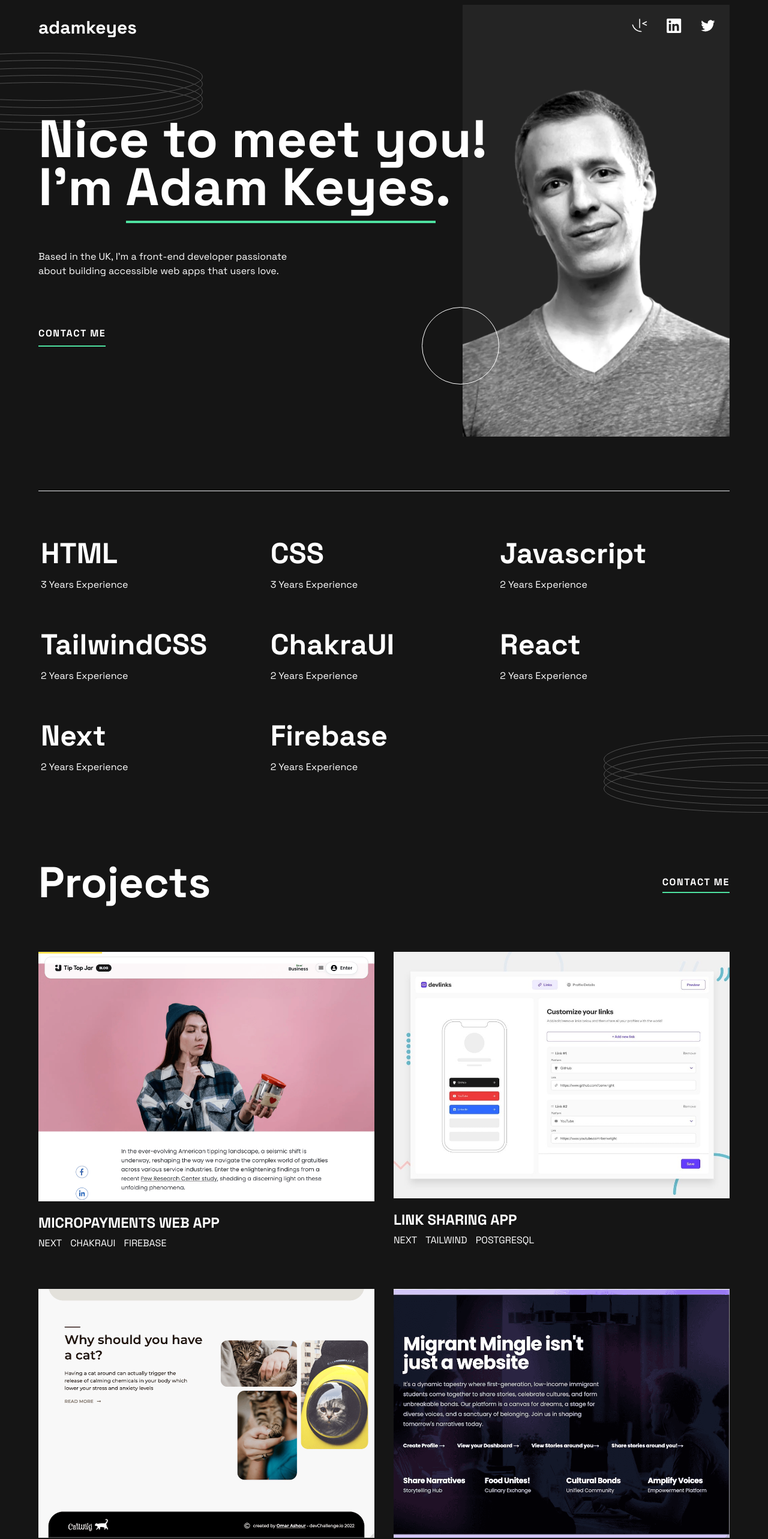
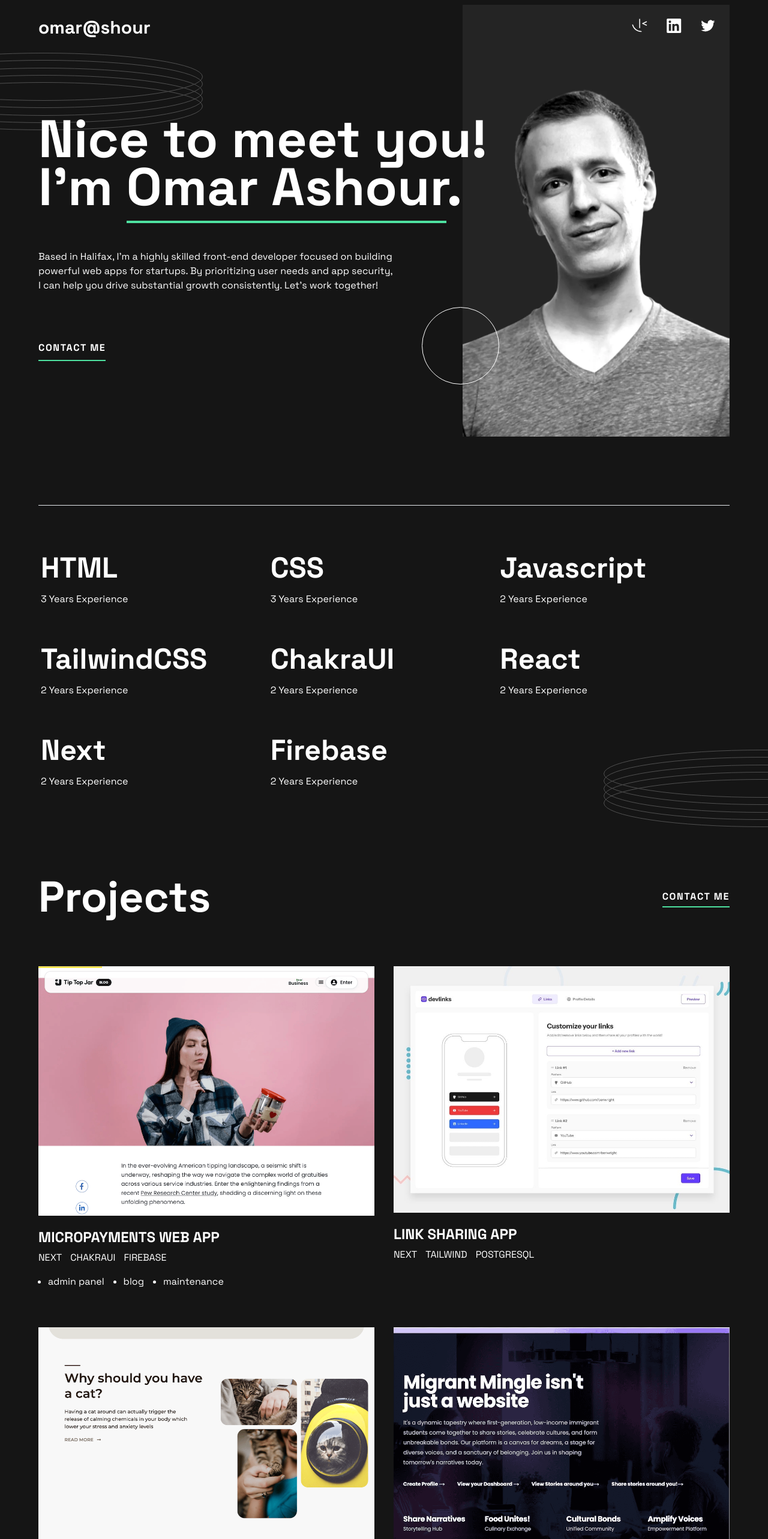
Before and after one commit to o-ashour/omar-ashour-website, a Next.js app: page / in a window 1280 px wide. Shown: the top 2566 px of the page at 60% size. Built offline with nearby package versions, Linux system fonts and the light colour scheme.

Commit message:
Fix Styling & Add Content

```diff
--- a/app/config/index.tsx
+++ b/app/config/index.tsx
@@ -50,6 +50,7 @@ type Projects = {
     repo?: string,
     productionSite?: string,
   },
+  contributions?: string[],
 }[]
 
 type NavItems = {
@@ -84,7 +85,8 @@ export const Projects: Projects = [
     },
     urls: {
       productionSite: 'https://www.tiptopjar.com',
-    }
+    },
+    contributions: ['admin panel', 'blog', 'maintenance']
   },
   {
     id: 1,
@@ -123,7 +125,8 @@ export const Projects: Projects = [
     urls: {
       repo: 'https://github.com/o-ashour/migrant-mingle',
       productionSite: 'https://migrant-mingle.vercel.app/',
-    }
+    },
+    contributions: ['backend', 'auth'],
   },
   {
     id: 4,
@@ -135,7 +138,8 @@ export const Projects: Projects = [
     },
     urls: {
       productionSite: 'https://www.ashrafashour.com/',
-    }
+    },
+    contributions: ['wordpress to static site migration'],
   },
   {
     id: 5,
@@ -147,7 +151,8 @@ export const Projects: Projects = [
     },
     urls: {
       productionSite: 'https://www.digitalhumani.com/',
-    }
+    },
+    contributions: ['timed newsletter signup'],
   },
 ]
 
--- a/app/layout.tsx
+++ b/app/layout.tsx
@@ -20,7 +20,7 @@ export default function RootLayout({
   return (
     <html lang="en">
       <body
-        className={`${spaceGrotesk.className} bg-black`}
+        className={`${spaceGrotesk.className} bg-black overflow-x-hidden`}
       >
         {children}
       </body>
--- a/components/footer.tsx
+++ b/components/footer.tsx
@@ -4,7 +4,7 @@ import NavMenuSmall from "./navMenuSmall"
 export default function Footer() {
   return (
     <footer className="bg-grey-200 flex flex-col items-center mt-8 pb-14 space-y-4 md:flex-row md:space-y-0 md:justify-between md:mt-6 md:mx-4 md:pb-10 xl:mx-0 xl:mt-10 xl:pb-20">
-      <h4 className="text-2xl font-bold md:text-3xl">adamkeyes</h4>
+      <h4 className="text-2xl font-bold md:text-3xl">omar@shour</h4>
       <NavMenuSmall />
       <NavMenu />
     </footer>
--- a/components/header.tsx
+++ b/components/header.tsx
@@ -8,7 +8,7 @@ import circlePattern from '../public/assets/images/pattern-circle.svg';
 export default function Header() {
   return (
     <header className="flex flex-col md:flex-row md:justify-between items-center space-y-5 relative z-50">
-      <h1 className='text-2xl md:text-3xl mt-5 font-bold'>adamkeyes</h1>
+      <h1 className='text-2xl md:text-3xl mt-5 font-bold'>omar@shour</h1>
       <NavMenu />
       <div className="relative z-50 md:hidden">
         <NavMenuSmall />
--- a/components/hero.tsx
+++ b/components/hero.tsx
@@ -6,11 +6,10 @@ export default function Hero() {
     <section className="text-center relative md:mt-16 md:text-left md:max-w-md xl:max-w-3xl xl:mt-32 xl:relative">
       <Image className='absolute hidden xl:block top-80 right-0' src={circlePattern} alt='circle pattern' />
       <blockquote className="text-4xl md:text-7xl font-bold md:leading-[5rem] xl:text-[88px]">
-        Nice to meet you! I&apos;m <span className="border-b-4 border-green">Adam Keyes</span>.
+        Nice to meet you! I&apos;m <span className="border-b-4 border-green">Omar Ashour</span>.
       </blockquote>
       <p className="mt-8 xl:text-balance xl:mt-16">
-        Based in the UK, I&apos;m a front-end developer passionate about
-        building accessible web apps that users love.
+        Based in Halifax, I&apos;m a highly skilled front-end developer focused on building powerful web apps for startups. By prioritizing user needs and app security, I can help you drive substantial growth consistently. Let&apos;s work together!
       </p>
       <a href='#contact-section'>
         <button className="mt-7 font-bold tracking-widest border-b-2 border-green pb-2 xl:mt-20 hover:text-green">
--- a/components/projectItem.tsx
+++ b/components/projectItem.tsx
@@ -3,7 +3,7 @@ import Image from "next/image";
 import { StaticImageData } from "next/image";
 import Link from "next/link";
 
-export const ProjectItem: React.FC<{ imgData: StaticImageData, title: string, skills: string[], urls?: { repo?: string, productionSite?: string} }> = ({ imgData, title, skills, urls }) => {
+export const ProjectItem: React.FC<{ imgData: StaticImageData, title: string, skills: string[], urls?: { repo?: string, productionSite?: string}, contributions?: string[] }> = ({ imgData, title, skills, urls, contributions }) => {
   return (
     <li className="relative"> {/* this needs to be relative? */}
       <div className="relative">
@@ -35,6 +35,13 @@ export const ProjectItem: React.FC<{ imgData: StaticImageData, title: string, sk
       <ul className="flex space-x-3.5 mt-1.5 mb-4">
         {skills.map((skill, idx) => <li key={idx}>{skill.toUpperCase()}</li>)}
       </ul>
+
+      {contributions &&
+        <ul className="list-disc flex ml-4 mb-4 space-x-8">
+          {contributions?.map((contribution, idx) => <li key={idx}>{contribution}</li>)}
+        </ul>
+      }
+
       {urls?.productionSite &&
         <Link href={urls.productionSite} target='_blank'>
           <button className="font-bold mr-6 pb-1.5 tracking-widest border-b-2 border-green xl:hidden hover:text-green">
--- a/components/showcase.tsx
+++ b/components/showcase.tsx
@@ -16,17 +16,17 @@ export default function Showcase() {
           </a>
         </div>
       </div>
-      <ul className="space-y-6 md:grid md:grid-cols-2 md:space-y-0 md:gap-x-5 md:gap-y-16 xl:hidden">
+      <ul className="space-y-12 md:grid md:grid-cols-2 md:space-y-0 md:gap-x-5 md:gap-y-16 xl:hidden">
         {Projects.map(project => {
           return (
-            <ProjectItem key={project.id} imgData={project.images.small} title={project.title} skills={project.skills} urls={project.urls} />
+            <ProjectItem key={project.id} imgData={project.images.small} title={project.title} skills={project.skills} urls={project.urls} contributions={project.contributions} />
           )
         })}
       </ul>
       <ul className="hidden xl:grid grid-cols-2 gap-x-8 gap-y-12">
         {Projects.map(project => {
           return (
-            <ProjectItem key={project.id} imgData={project.images.large} title={project.title} skills={project.skills} urls={project.urls} />
+            <ProjectItem key={project.id} imgData={project.images.large} title={project.title} skills={project.skills} urls={project.urls} contributions={project.contributions} />
           )
         })}
       </ul>
```
